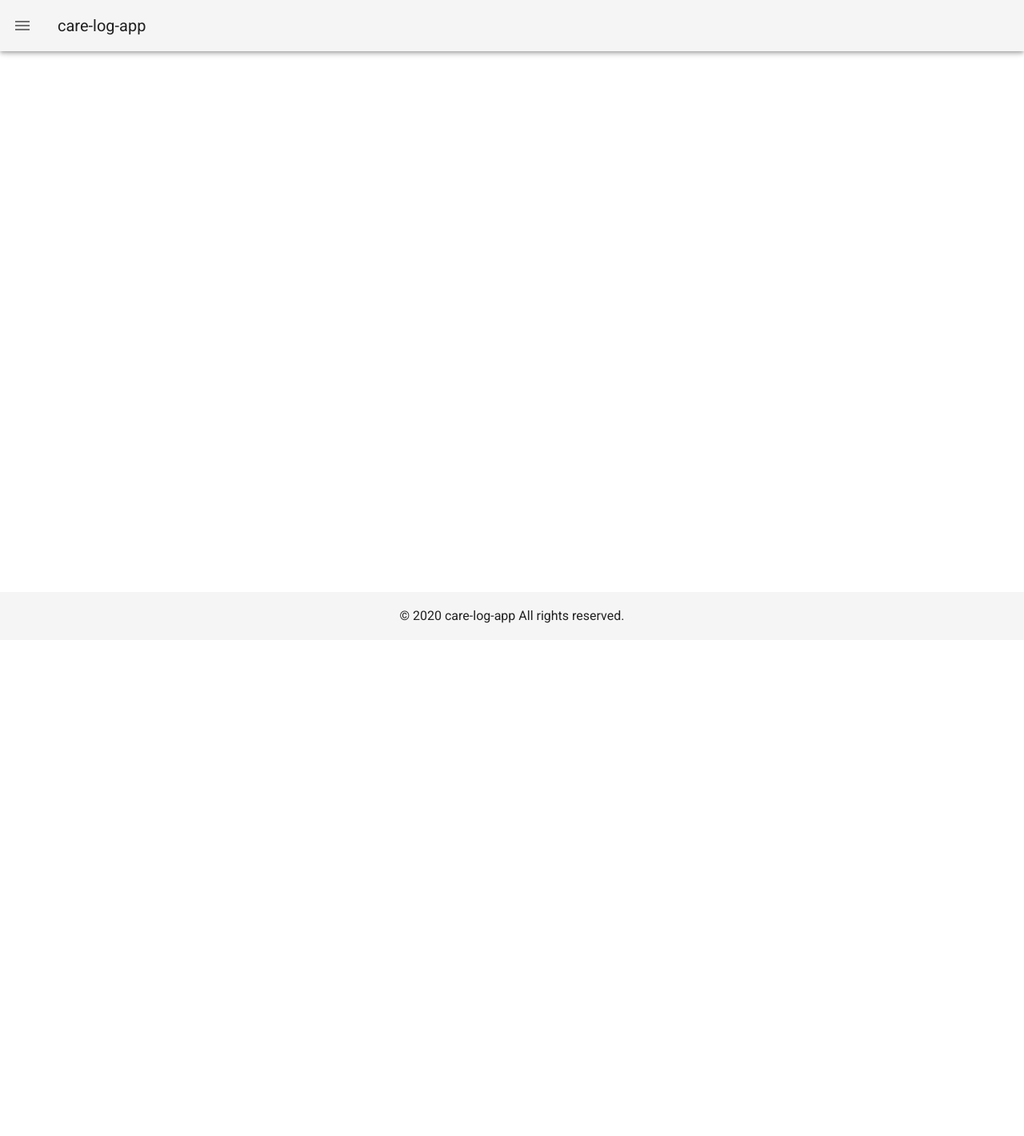
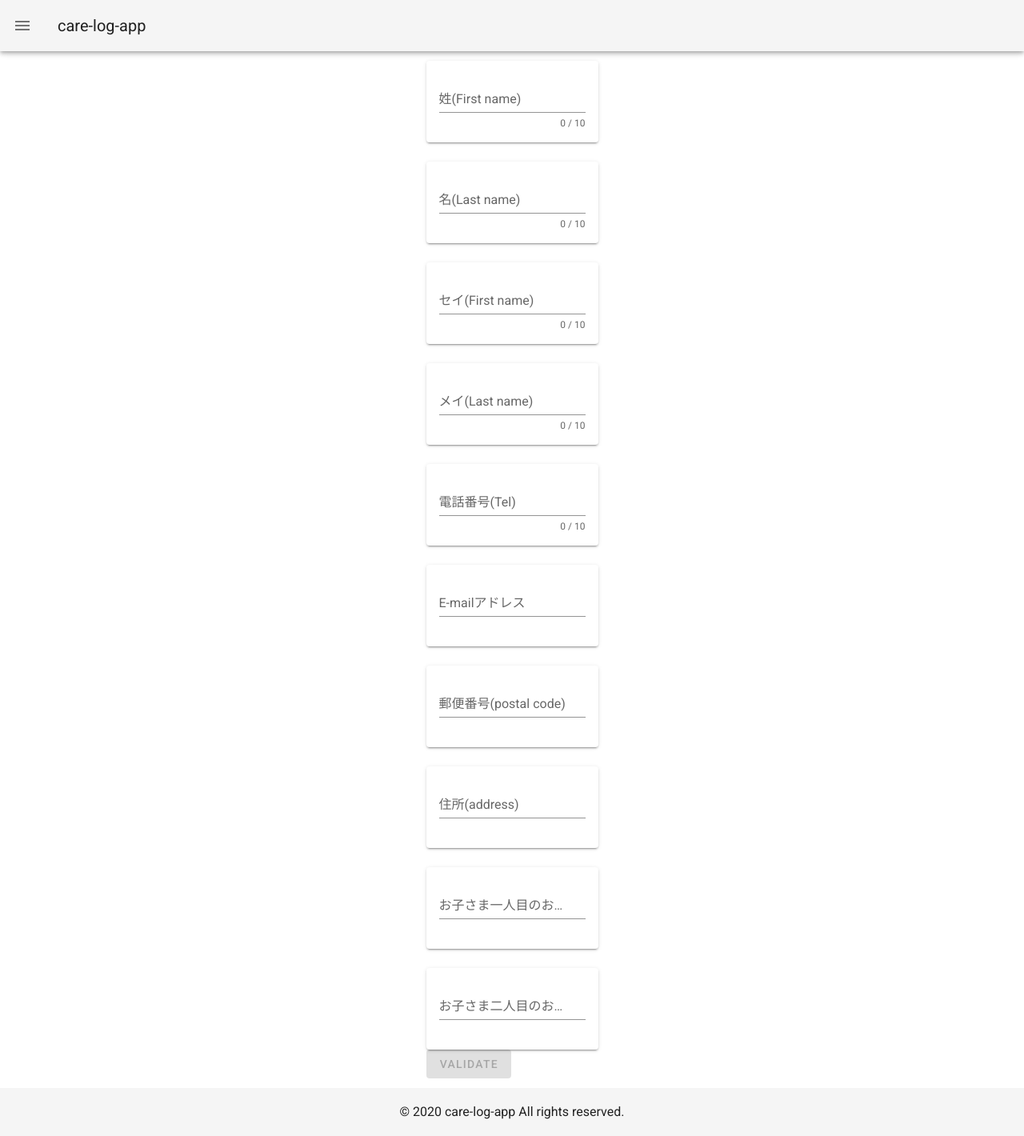
Before and after one commit to qutti96/care-log-app, a Nuxt app: page /userSignup in a window 1280 px wide. Shown: the whole page at 80% size. Before the commit the page ends 800 px from the top, so only its background shows below. Built offline with nearby package versions, Linux system fonts and the light colour scheme.

Commit message:
ユーザー情報登録画面を作成（見た目だけの作成）

```diff
--- /dev/null
+++ b/pages/userSignup.vue
@@ -0,0 +1,173 @@
+<template>
+  <v-form ref="form" v-model="valid" lazy-validation>
+    <v-layout column justify-center align-center>
+      <v-flex xs12 sm8 md6>
+        <v-row>
+          <v-col>
+            <v-card class="mx-auto" max-width="400">
+              <div class="v-card__text">
+                <v-text-field
+                  v-model="firstname"
+                  :rules="nameRules"
+                  :counter="10"
+                  label="姓(First name)"
+                  required
+                ></v-text-field>
+              </div>
+            </v-card>
+          </v-col>
+        </v-row>
+        <v-row>
+          <v-col>
+            <v-card class="mx-auto" max-width="400">
+              <div class="v-card__text">
+                <v-text-field
+                  v-model="firstname"
+                  :rules="nameRules"
+                  :counter="10"
+                  label="名(Last name)"
+                  required
+                ></v-text-field>
+              </div>
+            </v-card>
+          </v-col>
+        </v-row>
+        <v-row>
+          <v-col>
+            <v-card class="mx-auto" max-width="400">
+              <div class="v-card__text">
+                <v-text-field
+                  v-model="firstname"
+                  :rules="nameRules"
+                  :counter="10"
+                  label="セイ(First name)"
+                  required
+                ></v-text-field>
+              </div>
+            </v-card>
+          </v-col>
+        </v-row>
+        <v-row>
+          <v-col>
+            <v-card class="mx-auto" max-width="400">
+              <div class="v-card__text">
+                <v-text-field
+                  v-model="lastname"
+                  :rules="nameRules"
+                  :counter="10"
+                  label="メイ(Last name)"
+                  required
+                ></v-text-field>
+              </div>
+            </v-card>
+          </v-col>
+        </v-row>
+        <v-row>
+          <v-col>
+            <v-card class="mx-auto" max-width="400">
+              <div class="v-card__text">
+                <v-text-field
+                  v-model="lastname"
+                  :rules="nameRules"
+                  :counter="10"
+                  label="電話番号(Tel)"
+                  required
+                ></v-text-field>
+              </div>
+            </v-card>
+          </v-col>
+        </v-row>
+        <v-row>
+          <v-col>
+            <v-card class="mx-auto" max-width="400">
+              <div class="v-card__text">
+                <v-text-field
+                  v-model="email"
+                  :rules="emailRules"
+                  label="E-mailアドレス"
+                  required
+                ></v-text-field>
+              </div>
+            </v-card>
+          </v-col>
+        </v-row>
+        <v-row>
+          <v-col>
+            <v-card class="mx-auto" max-width="400">
+              <div class="v-card__text">
+                <v-text-field
+                  v-model="email"
+                  :rules="emailRules"
+                  label="郵便番号(postal code)"
+                  required
+                ></v-text-field>
+              </div>
+            </v-card>
+          </v-col>
+        </v-row>
+        <v-row>
+          <v-col>
+            <v-card class="mx-auto" max-width="400">
+              <div class="v-card__text">
+                <v-text-field
+                  v-model="email"
+                  :rules="emailRules"
+                  label="住所(address)"
+                  required
+                ></v-text-field>
+              </div>
+            </v-card>
+          </v-col>
+        </v-row>
+        <v-row>
+          <v-col>
+            <v-card class="mx-auto" max-width="400">
+              <div class="v-card__text">
+                <v-text-field
+                  v-model="email"
+                  :rules="emailRules"
+                  label="お子さま一人目のお名前"
+                  required
+                ></v-text-field>
+              </div>
+            </v-card>
+          </v-col>
+        </v-row>
+        <v-row>
+          <v-col>
+            <v-card class="mx-auto" max-width="400">
+              <div class="v-card__text">
+                <v-text-field
+                  v-model="email"
+                  :rules="emailRules"
+                  label="お子さま二人目のお名前"
+                  required
+                ></v-text-field>
+              </div>
+            </v-card>
+          </v-col>
+        </v-row>
+        <v-btn
+          :disabled="!valid"
+          color="success"
+          class="mr-4"
+          @click="validate"
+        >
+          Validate
+        </v-btn>
+      </v-flex>
+    </v-layout>
+  </v-form>
+</template>
+
+<script>
+// import Logo from '~/components/Logo.vue'
+// import VuetifyLogo from '~/components/VuetifyLogo.vue'
+
+// export default {
+//   components: {
+//     Logo,
+//     VuetifyLogo,
+//   },
+// }
+</script>
```
